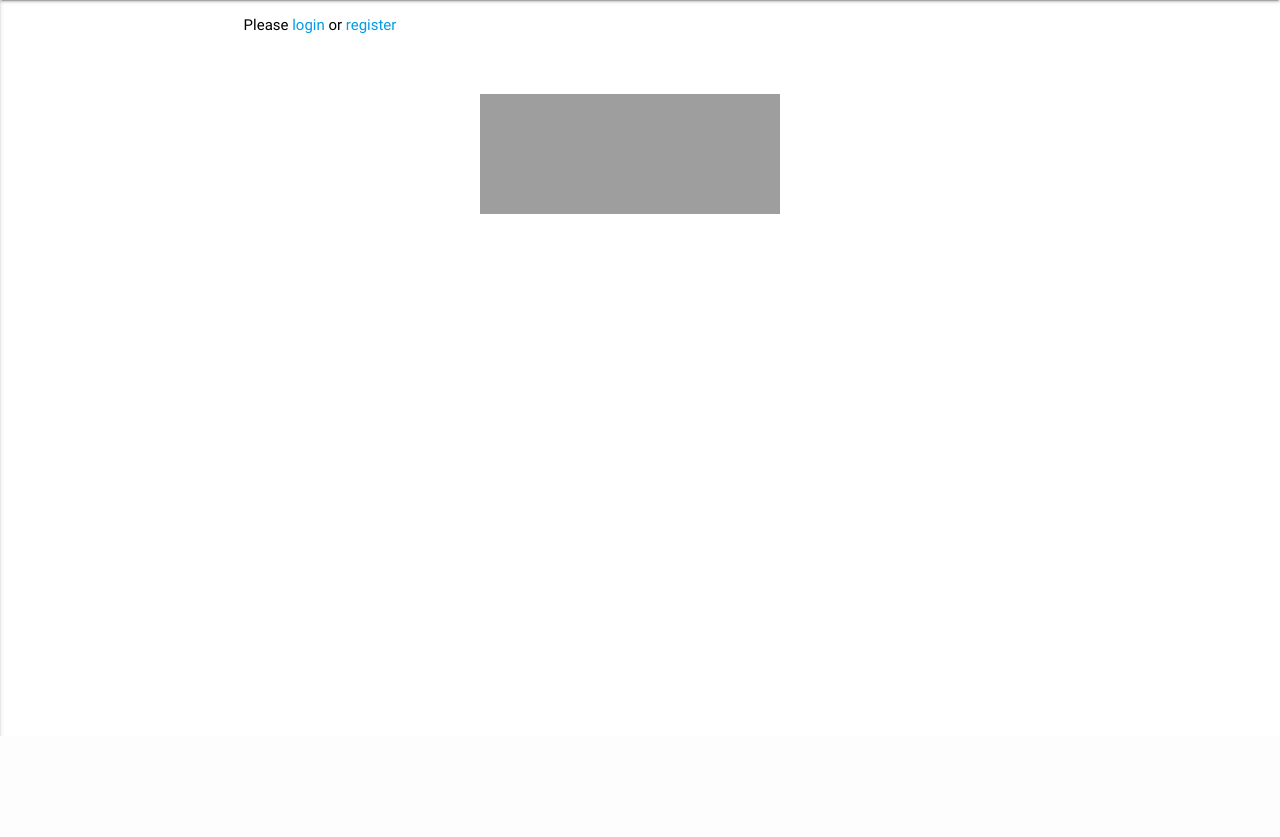
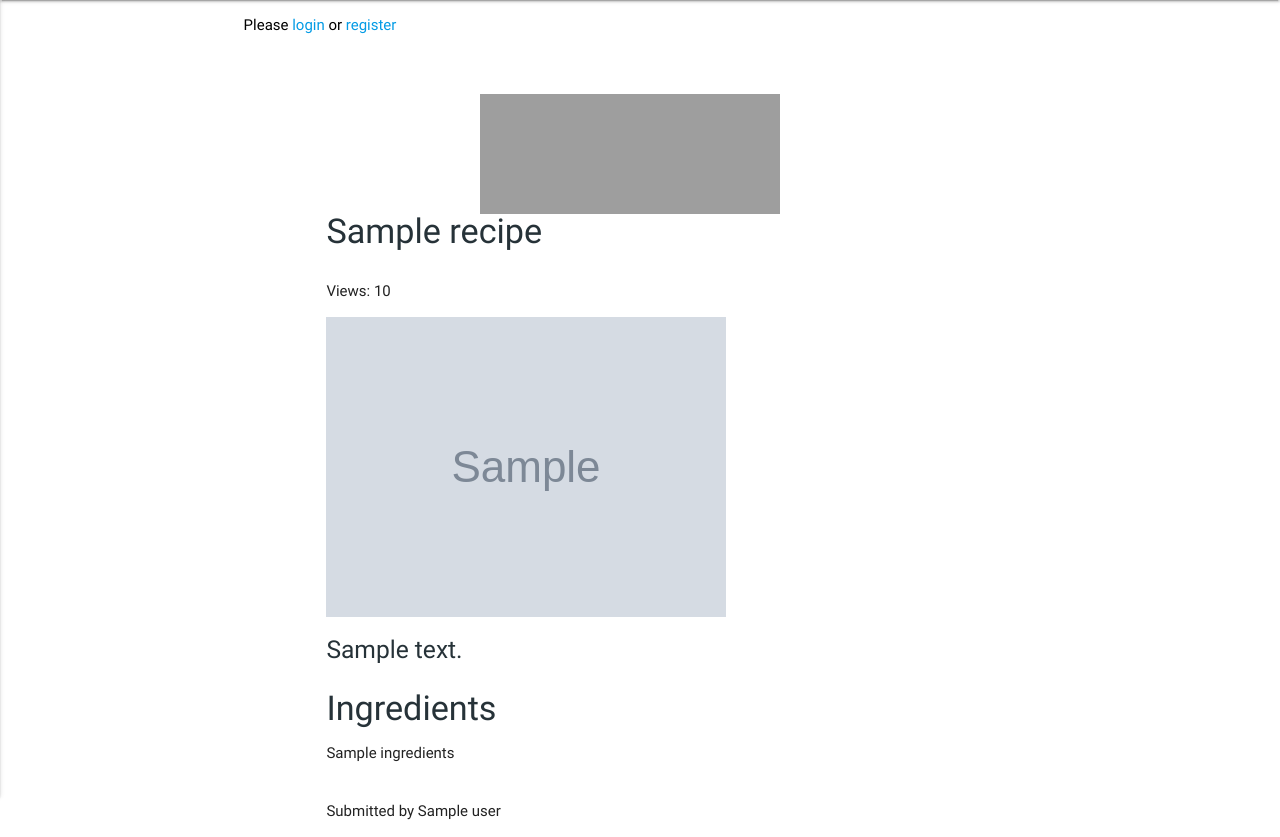
Before and after one commit to DavidColds/food_app, a Python web app: template templates/viewrecipe.html in a window 1280 px wide. Shown: the part 64-901 px from the top of the page. Before the commit the page ends 800 px from the top, so only its background shows below. Run offline with Jinja, Linux system fonts and the light colour scheme; the template is opened without the code that fills it: most values are stand-ins (such as "Sample title", 1, 10 or a date in 2020); grey boxes marked "Sample" are stand-in pictures; some libraries are stand-ins or nearby versions; grey boxes are pictures that could not be loaded.

Commit message:
fixed the viewrecipe.html

```diff
--- a/templates/viewrecipe.html
+++ b/templates/viewrecipe.html
@@ -1,4 +1,32 @@
 {% extends 'base.html' %} {% block page_title %}{{recipe.recipe_name }}{% endblock %} {% block page_heading %}{% endblock %} {% block content %}
+<div class="container">
+    <h4>{{ recipe.recipe_name }}</h4>
+    <div class="row">
+        <div class="col s12 m">
+            <p>Views: {{ recipe.views }}</p>
+            <img class="recipe_image" src="{{ recipe.image_file }}">
+            <h5>{{ recipe.brief_description }}</h5>
+        </div>
+        <div class="col s12 m8">
+            <h4>Ingredients</h4>
+            <p>{{ recipe.ingredients }}</p>
+            {% if session['username'] == recipe.user %}
+            <div class="row">
+                <h4>Method</h4>
+                <p>{{ recipe.method_description }}</p>
+                <br>
+                <p>{{ recipe.allergen_name }}</p>
 
+            </div>
+            <a href="{{url_for('edit_recipe', recipe_id=recipe._id)}}" class="waves-effect waves-light btn btn-sml blue">Edit</a>
+            <a href="{{url_for('delete_recipe', recipe_id=recipe._id)}}" class="waves-effect waves-light btn btn-sml">Delete</a>
+             {% endif %}
+        </div>
+    </div>
+
+    <div>
+        <p>Submitted by {{ recipe.user }}</p>
+    </div>
+</div>
 
 {% endblock %}
```
